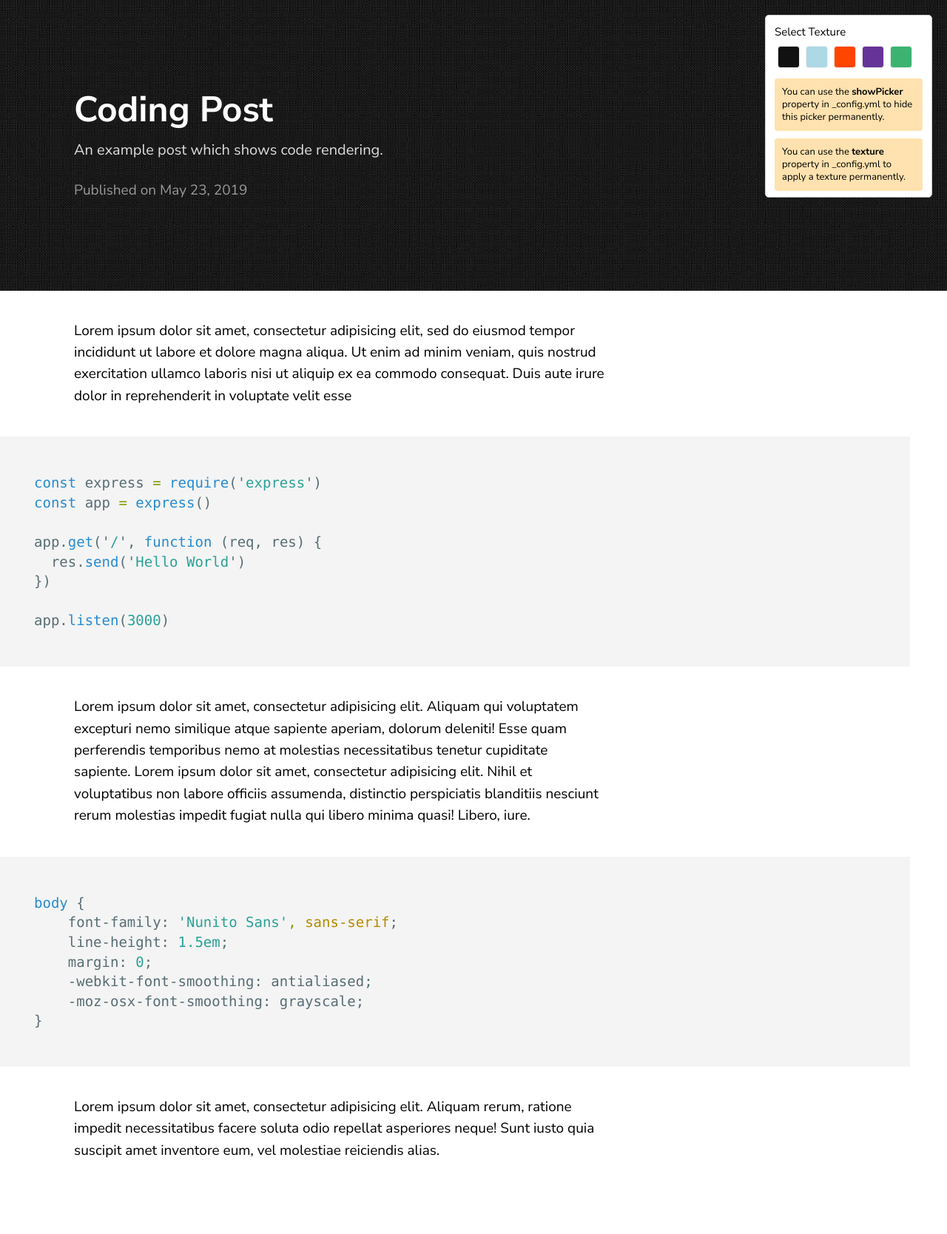
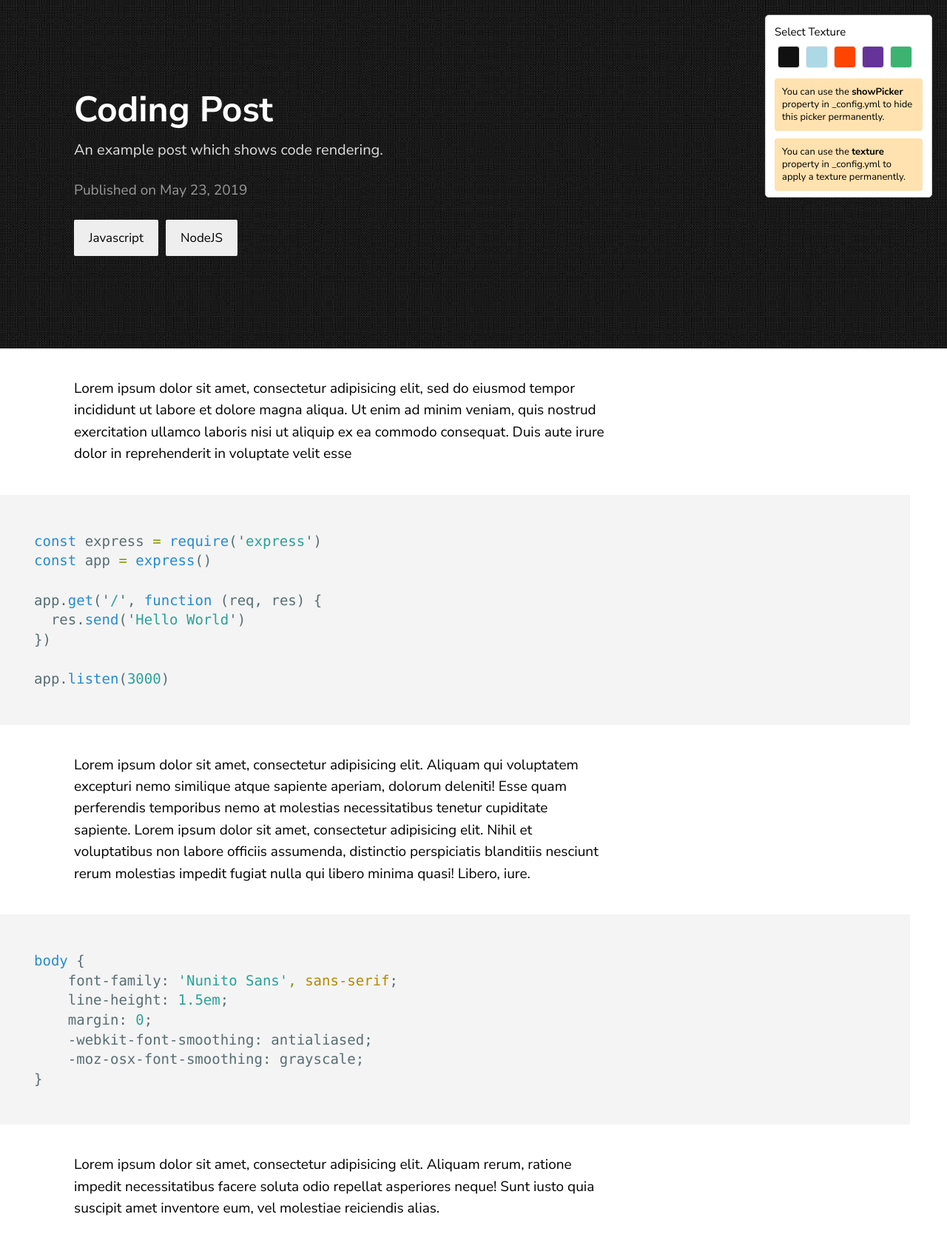
Before and after one commit to samarsault/texture, a Jekyll site: the page built from _posts/2019-06-30-coding-post.markdown, in a window 1280 px wide. Shown: the whole page at 74% size. Built offline with Jekyll 4.4.1, drawn with Linux system fonts in a browser that asks for light colours; before the commit the page ends 1589 px from its top, so only the background shows below that.

Commit message:
Post Tags

```diff
--- a/_includes/post_header.html
+++ b/_includes/post_header.html
@@ -5,4 +5,9 @@
 	<div class="post-date" style="margin-top:20px">
 		Published on {{ page.date | date: date_format }}
 	</div>
+	<ul class="post-tags">
+		{%- for tag in page.categories -%}
+			<li>{{ tag }}</li>
+		{%- endfor -%}
+	</ul>
 </div>
--- a/_sass/theme.scss
+++ b/_sass/theme.scss
@@ -10,6 +10,7 @@ $bigScreenW: 1600px;
 $leftWidth: 220px;
 
 $gray: #999;
+$lightGray: #eee;
 
 *,*:before,*:after {
 	box-sizing: border-box;
@@ -87,6 +88,10 @@ header {
 	}
 }
 
+.clearfix {
+	clear: both;
+}
+
 //
 // Basic Container Class
 //
@@ -156,14 +161,31 @@ header {
 	}
 }
 
+.post-tags {
+	list-style-type: none;
+	padding: 0;
+	li {
+		float: left;
+		padding: 10px 20px;
+		background-color: $lightGray;
+		color: #000;
+		margin: 5px;
+		border-radius: 2px;
+		@include fluidType(15px, 17px);
+		&:first-child {
+			margin-left: 0;
+		}
+	}
+}
+
 .posts {
 	list-style-type: none;
 	padding: 0;
-	li {
+	>li {
 		margin-bottom: 30px;
 		padding-bottom: 20px;
 		&:not(:last-child) {
-			border-bottom: 1px solid #eee;
+			border-bottom: 1px solid $lightGray;
 		}
 	}
 }
```
